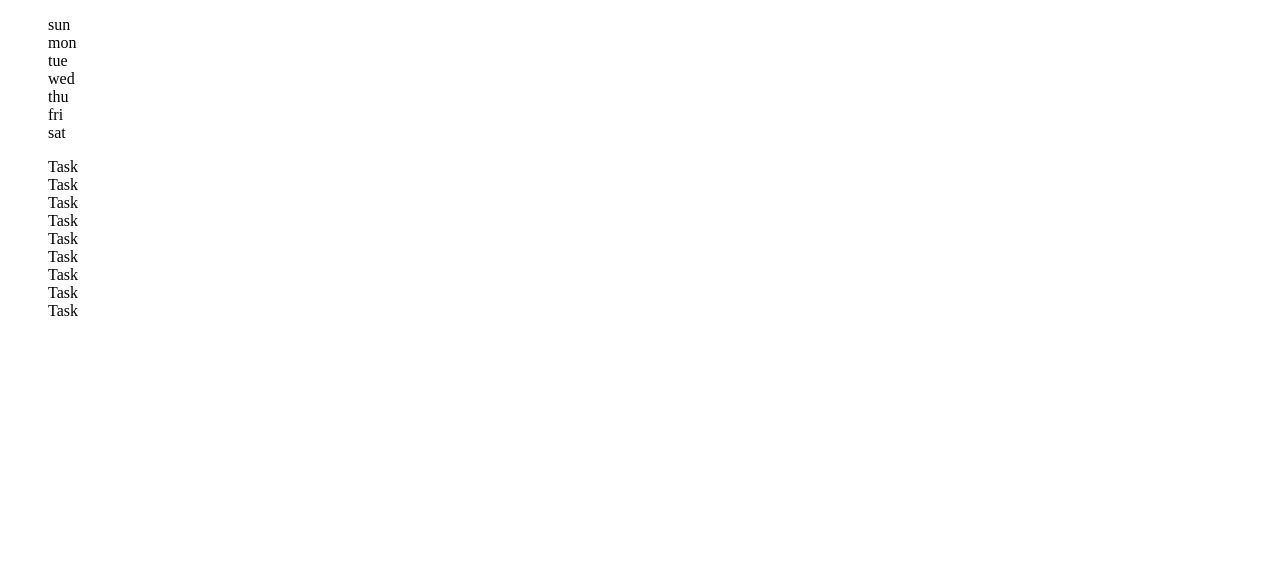
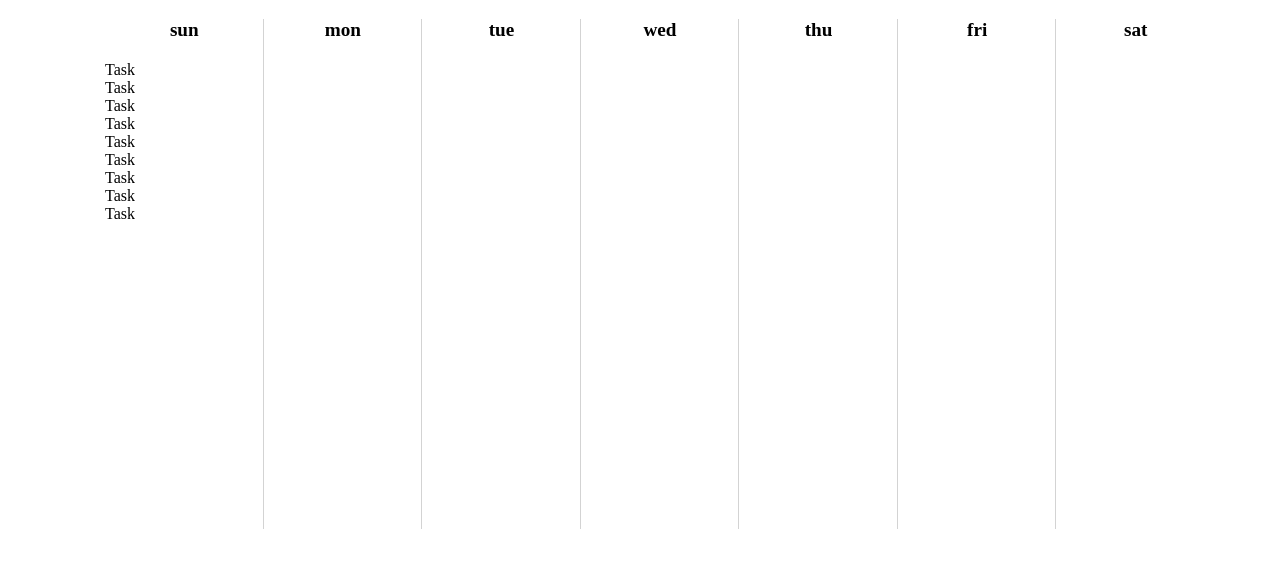
Before and after one commit to DivyeshMarkana/Ghantt-Chart, a plain HTML site: page index.html in a window 1280 px wide. Drawn offline with Linux system fonts and the light colour scheme.

Commit message:
css for chart values

```diff
--- a/main.css
+++ b/main.css
@@ -14,3 +14,40 @@
 ul {
     list-style: none;
 }
+
+
+.chart-wrapper {
+    max-width: 1150px;
+    padding: 0 10px;
+    margin: 0 auto;
+  }
+
+
+  /* CHART VALUES */
+
+.chart-wrapper .chart-values {
+    position: relative;
+    display: flex;
+    margin-bottom: 20px;
+    font-weight: bold;
+    font-size: 1.2rem;
+
+}
+
+.chart-wrapper .chart-values li {
+    flex: 1;
+    min-width: 80px;
+    text-align: center;
+  }
+
+  .chart-wrapper .chart-values li:not(:last-child) {
+    position: relative;
+  }
+
+  .chart-wrapper .chart-values li:not(:last-child)::before {
+    content: '';
+    position: absolute;
+    right: 0;
+    height: 510px;
+    border-right: 1px solid var(--divider);
+  }
```
